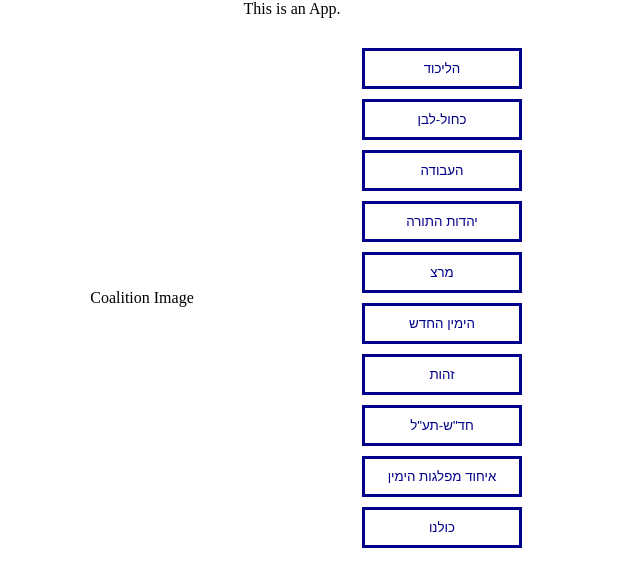
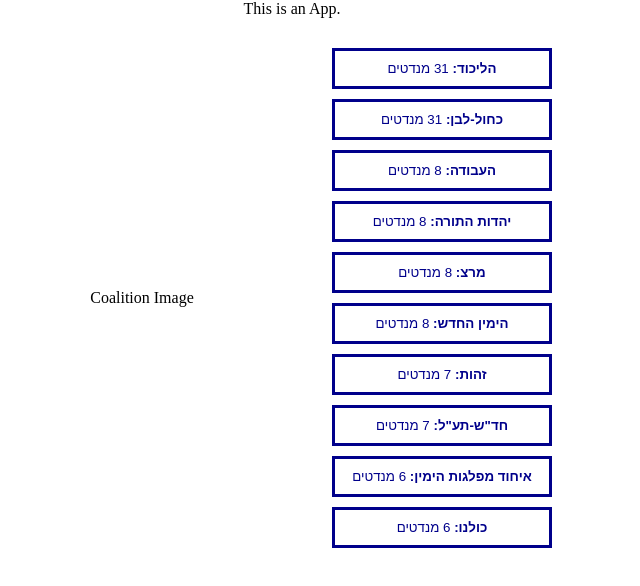
Before and after one commit to udidol/coalition-game, a React (Create React App) app: page / in a window 1280 px wide. Shown: the top 586 px of the page, without its empty margins (348-988 px from the left). Built offline with nearby package versions, Linux system fonts and the light colour scheme.

Commit message:
added # of mandates to buttons, minor design

```diff
--- a/src/App.css
+++ b/src/App.css
@@ -29,7 +29,7 @@
   display: block;
   margin: 10px auto;
   padding: 10px;
-  width: 160px;
+  width: 220px;
   border: 3px solid;
   background-color: white;
   color: darkred;
--- a/src/App.js
+++ b/src/App.js
@@ -50,16 +50,16 @@ class App extends Component {
           </div>
           <div className="coalitionImage">Coalition Image</div>
           <div className="parties">
-            <Party partyName={parties.likud.name} partyNameHebrew={parties.likud.hebrewName} color={this.state.parties.likud.color} isClicked={this.state.parties.likud.clicked} onClicked={this.onButtonClicked} />
-            <Party partyName={parties.kacholLavan.name} partyNameHebrew={this.state.parties.kacholLavan.hebrewName} color={this.state.parties.kacholLavan.color} isClicked={this.state.parties.kacholLavan.clicked} onClicked={this.onButtonClicked} />
-            <Party partyName={parties.haAvoda.name} partyNameHebrew={this.state.parties.haAvoda.hebrewName} color={this.state.parties.haAvoda.color} isClicked={this.state.parties.haAvoda.clicked} onClicked={this.onButtonClicked} />
-            <Party partyName={parties.yahadutHatora.name} partyNameHebrew={this.state.parties.yahadutHatora.hebrewName} color={this.state.parties.yahadutHatora.color} isClicked={this.state.parties.yahadutHatora.clicked} onClicked={this.onButtonClicked} />
-            <Party partyName={parties.meretz.name} partyNameHebrew={this.state.parties.meretz.hebrewName} color={this.state.parties.meretz.color} isClicked={this.state.parties.meretz.clicked} onClicked={this.onButtonClicked} />
-            <Party partyName={parties.hayeminHachadash.name} partyNameHebrew={this.state.parties.hayeminHachadash.hebrewName} color={this.state.parties.hayeminHachadash.color} isClicked={this.state.parties.hayeminHachadash.clicked} onClicked={this.onButtonClicked} />
-            <Party partyName={parties.zehut.name} partyNameHebrew={this.state.parties.zehut.hebrewName} color={this.state.parties.zehut.color} isClicked={this.state.parties.zehut.clicked} onClicked={this.onButtonClicked} />
-            <Party partyName={parties.hadashTaal.name} partyNameHebrew={this.state.parties.hadashTaal.hebrewName} color={this.state.parties.hadashTaal.color} isClicked={this.state.parties.hadashTaal.clicked} onClicked={this.onButtonClicked} />
-            <Party partyName={parties.ichudYamin.name} partyNameHebrew={this.state.parties.ichudYamin.hebrewName} color={this.state.parties.ichudYamin.color} isClicked={this.state.parties.ichudYamin.clicked} onClicked={this.onButtonClicked} />
-            <Party partyName={parties.kulanu.name} partyNameHebrew={this.state.parties.kulanu.hebrewName} color={this.state.parties.kulanu.color} isClicked={this.state.parties.kulanu.clicked} onClicked={this.onButtonClicked} />
+            <Party partyName={parties.likud.name} partyNameHebrew={parties.likud.hebrewName} mandates={parties.likud.numOfMandates} color={parties.likud.color} isClicked={parties.likud.clicked} onClicked={this.onButtonClicked} />
+            <Party partyName={parties.kacholLavan.name} partyNameHebrew={parties.kacholLavan.hebrewName} mandates={parties.kacholLavan.numOfMandates} color={parties.kacholLavan.color} isClicked={parties.kacholLavan.clicked} onClicked={this.onButtonClicked} />
+            <Party partyName={parties.haAvoda.name} partyNameHebrew={parties.haAvoda.hebrewName} mandates={parties.haAvoda.numOfMandates} color={parties.haAvoda.color} isClicked={parties.haAvoda.clicked} onClicked={this.onButtonClicked} />
+            <Party partyName={parties.yahadutHatora.name} partyNameHebrew={parties.yahadutHatora.hebrewName} mandates={parties.yahadutHatora.numOfMandates} color={parties.yahadutHatora.color} isClicked={parties.yahadutHatora.clicked} onClicked={this.onButtonClicked} />
+            <Party partyName={parties.meretz.name} partyNameHebrew={parties.meretz.hebrewName} mandates={parties.meretz.numOfMandates} color={parties.meretz.color} isClicked={parties.meretz.clicked} onClicked={this.onButtonClicked} />
+            <Party partyName={parties.hayeminHachadash.name} partyNameHebrew={parties.hayeminHachadash.hebrewName} mandates={parties.hayeminHachadash.numOfMandates} color={parties.hayeminHachadash.color} isClicked={parties.hayeminHachadash.clicked} onClicked={this.onButtonClicked} />
+            <Party partyName={parties.zehut.name} partyNameHebrew={parties.zehut.hebrewName} mandates={parties.zehut.numOfMandates} color={parties.zehut.color} isClicked={parties.zehut.clicked} onClicked={this.onButtonClicked} />
+            <Party partyName={parties.hadashTaal.name} partyNameHebrew={parties.hadashTaal.hebrewName} mandates={parties.hadashTaal.numOfMandates} color={parties.hadashTaal.color} isClicked={parties.hadashTaal.clicked} onClicked={this.onButtonClicked} />
+            <Party partyName={parties.ichudYamin.name} partyNameHebrew={parties.ichudYamin.hebrewName} mandates={parties.ichudYamin.numOfMandates} color={parties.ichudYamin.color} isClicked={parties.ichudYamin.clicked} onClicked={this.onButtonClicked} />
+            <Party partyName={parties.kulanu.name} partyNameHebrew={parties.kulanu.hebrewName} mandates={parties.kulanu.numOfMandates} color={parties.kulanu.color} isClicked={parties.kulanu.clicked} onClicked={this.onButtonClicked} />
           </div>
         </div>
       </div>
--- a/src/components/Party.js
+++ b/src/components/Party.js
@@ -7,12 +7,13 @@ class Party extends Component {
             partyNameHebrew,
             color,
             isClicked,
+            mandates,
             onClicked
         } = this.props;
 
         return (
             <div className="party-button">
-                <button name={partyName} className={`${color}${isClicked ? ' clicked' : ''}`} onClick={onClicked}>{partyNameHebrew}</button>
+                <button name={partyName} className={`${color}${isClicked ? ' clicked' : ''}`} onClick={onClicked}><strong>{partyNameHebrew}:</strong> {mandates} מנדטים</button>
             </div>
         );
     }
```
